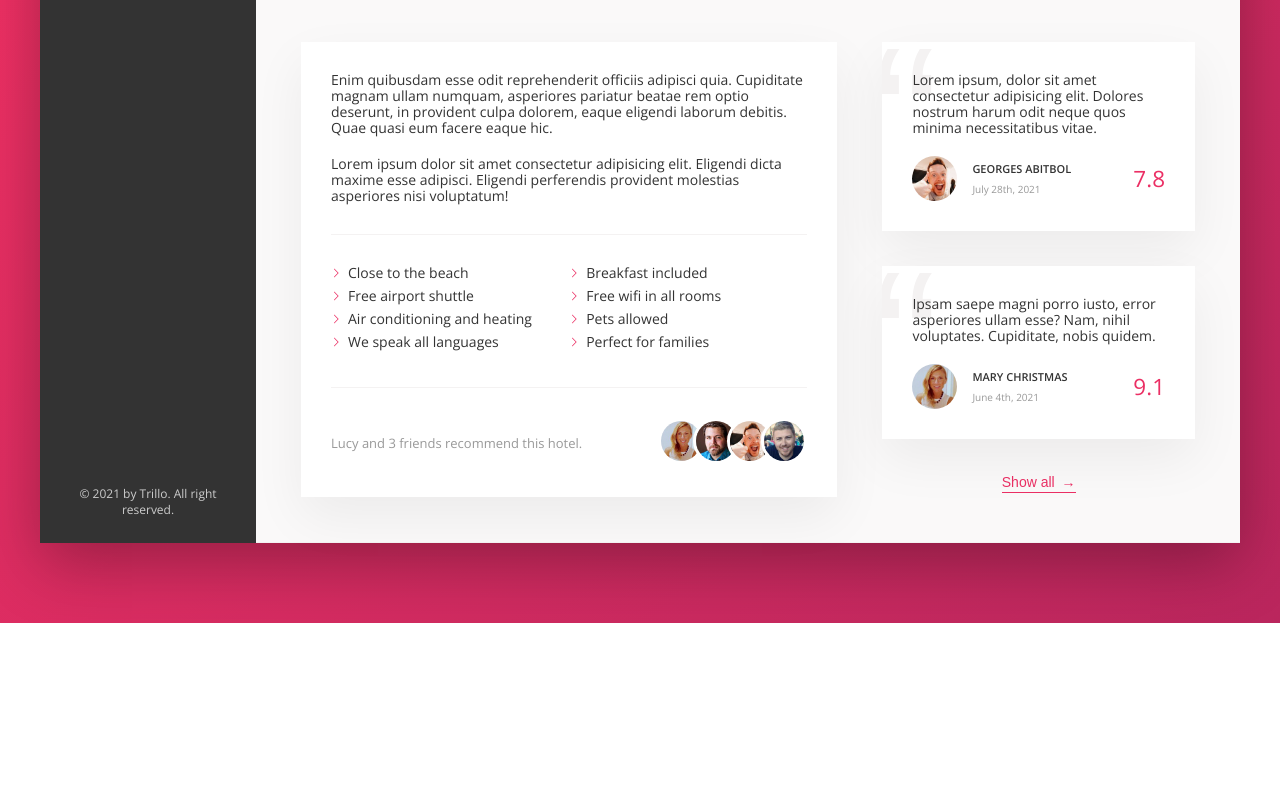
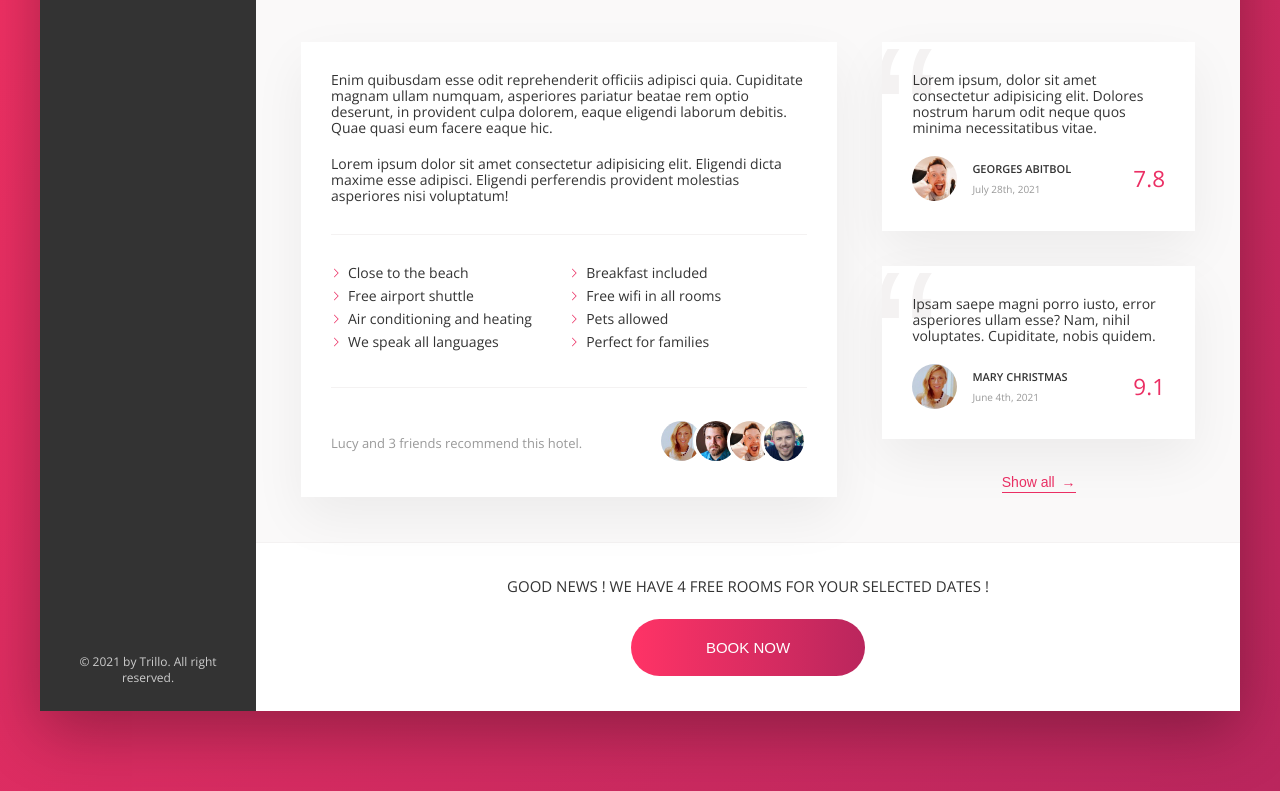
Before and after one commit to Djeeb/Trillo, a website: page index.html in a window 1280 px wide. Shown: the part 585-1376 px from the top of the page. Before the commit the page ends 1208 px from the top, so only its background shows below. Drawn offline with nearby package versions, Linux system fonts and the light colour scheme.

Commit message:
added cta section

```diff
--- a/index.html
+++ b/index.html
@@ -202,6 +202,16 @@
                         </div>
                     </div>
 
+                    <div class="cta">
+                        <h2 class="cta__book-now">
+                            Good news ! We have 4 free rooms for your selected dates !
+                        </h2>
+                        <button class="btn">
+                            <span class="btn__visible">Book now</span>
+                            <span class="btn__invisible">Only 4 rooms left</span>
+                        </button>
+                    </div>
+
                 </main>
             </div>
         </div>
--- a/sass/_components.scss
+++ b/sass/_components.scss
@@ -469,3 +469,70 @@
         z-index: 1;
     }
 }
+
+
+
+/////////////////////////////////////////
+// CTA
+.cta {
+
+    padding: 3.5rem;
+    text-align: center;
+
+    &__book-now {
+        font-size: 1.5rem;
+        font-weight: 300;
+        text-transform: uppercase;
+        margin-bottom: 2.5rem;
+    }
+}
+
+/////////////////////////////////////////
+// CTA
+.btn {
+    font-size: 1.5rem;
+    font-weight: 300;
+    text-transform: uppercase;
+    border-radius: 100px;
+    border: none;
+    background-image: linear-gradient(to right, var(--color-primary-light), var(--color-primary-dark));
+    color: #fff;
+    position: relative;
+    overflow: hidden;
+    cursor: pointer;
+
+    & > * {
+        display: inline-block;
+        height: 100%;
+        width: 100%;
+        transition: all .2s;
+    }
+
+    &__visible {
+        padding: 2rem 7.5rem;
+    }
+
+    &__invisible {
+        position: absolute;
+        padding: 2rem 0;
+        left: 0;
+        top: -100%;
+    }
+
+    &:hover {
+        background-image: linear-gradient(to left, var(--color-primary-light), var(--color-primary-dark));
+    }
+
+    &:hover &__visible {
+        transform: translateY(100%);
+    }
+
+    &:hover &__invisible {
+        top: 0;
+    }
+
+    &:focus {
+        outline: none;
+        animation: pulsate 1s infinite;
+    }
+}
```
Also changed, not shown: css/style.css.
